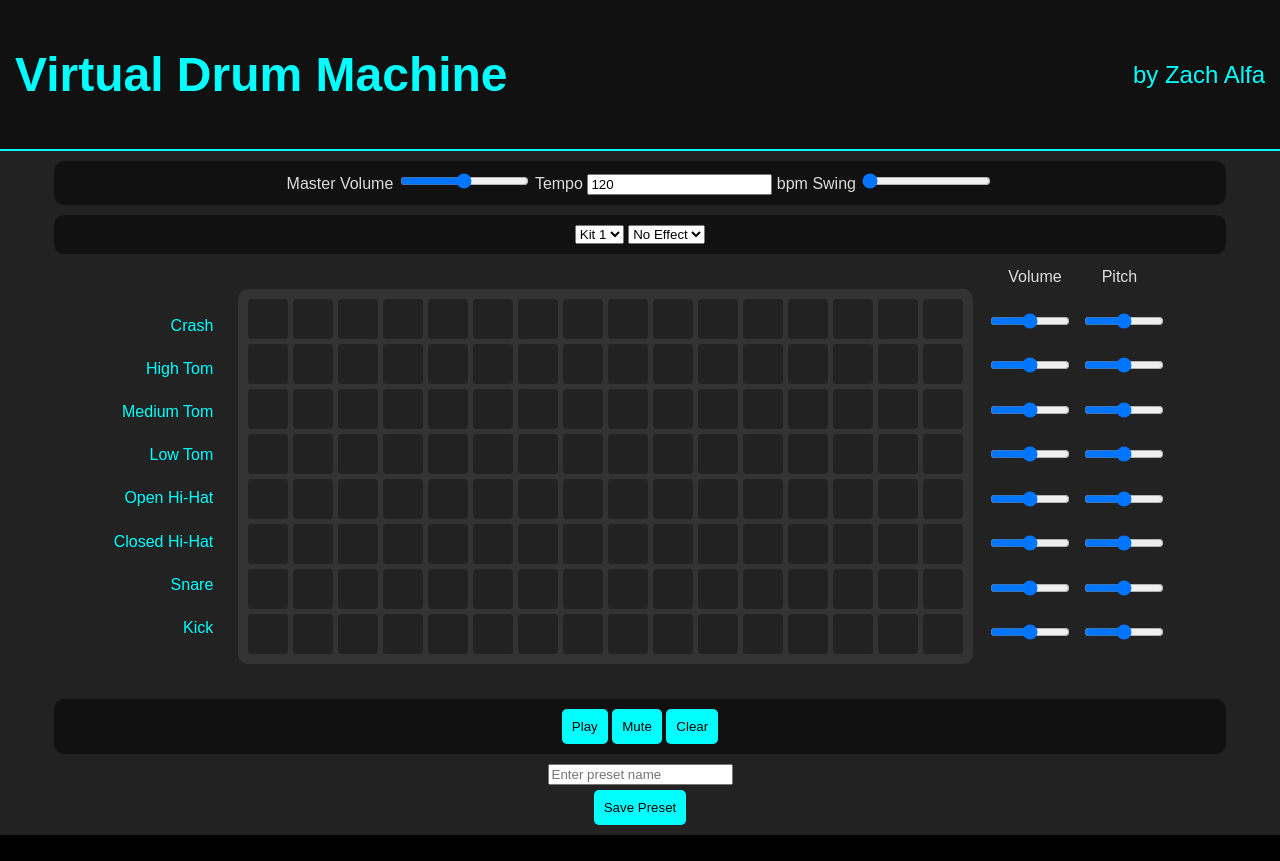
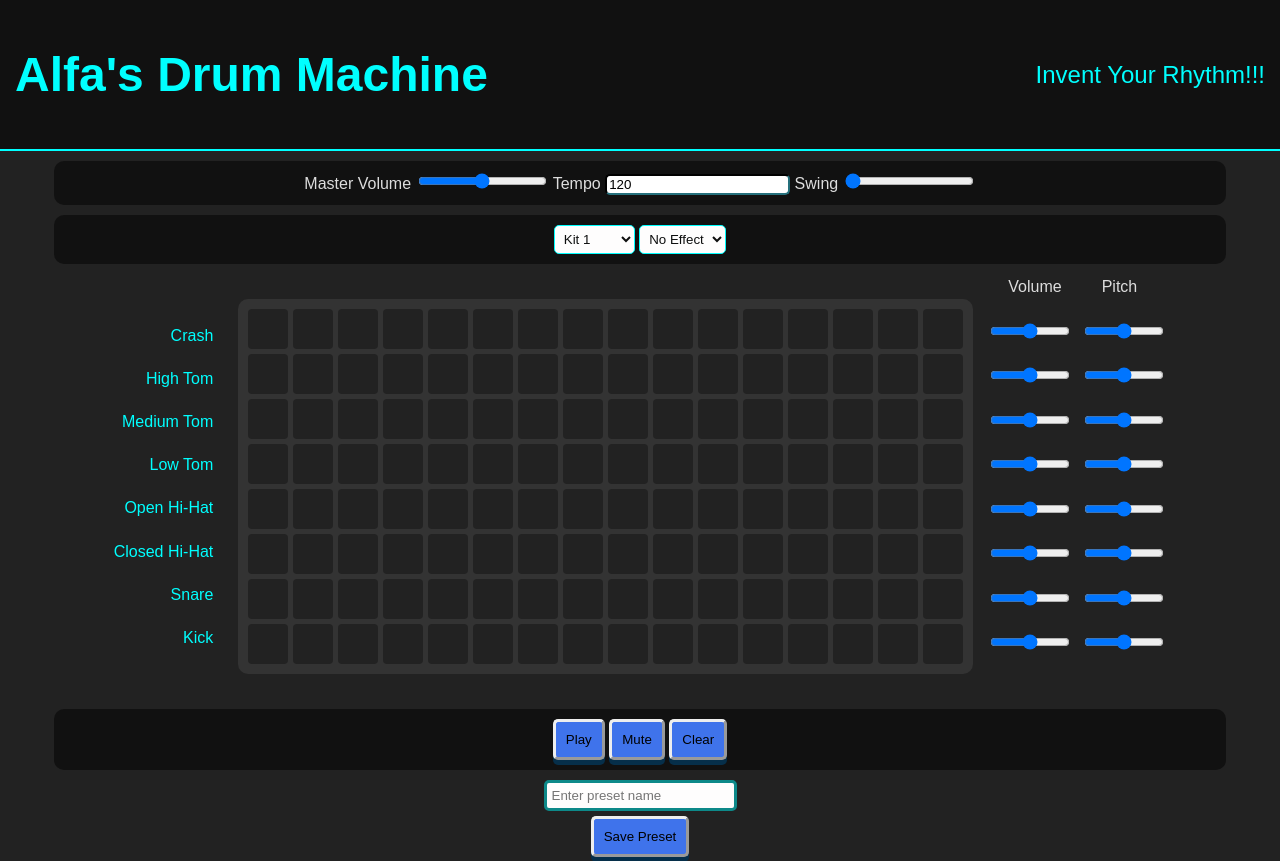
Before and after one commit to Symba-Drumz/Phase-1-Project., a plain HTML site: page index.html in a window 1280 px wide. Shown: the top 861 px of the page. Drawn offline with Linux system fonts and the light colour scheme; a web font is replaced by a local one.

Commit message:
Adds new font to header and tweaks style.css

```diff
--- a/index.html
+++ b/index.html
@@ -5,18 +5,19 @@
     <meta name="viewport" content="width=device-width, initial-scale=1.0">
     <title>Virtual Drum Machine</title>
     <link rel="stylesheet" href="style.css">
+    <link href="https://fonts.googleapis.com/css2?family=Zen+Dots&display=swap" rel="stylesheet">
 </head>
 <body>
     <header>
-        <h1>Virtual Drum Machine</h1>
-        <p>by Zach Alfa</p>
+        <h1>Alfa's Drum Machine</h1>
+        <p>Invent Your Rhythm!!!</p>
     </header>
 
     <div class="controls">
         <label>Master Volume</label>
         <input type="range" id="master-volume" min="0" max="100" value="50">
         <label>Tempo</label>
-        <input type="number" id="tempo" value="120"> bpm
+        <input type="number" id="tempo" value="120">
         <label>Swing</label>
         <input type="range" id="swing" min="0" max="100" value="0">
     </div>
@@ -25,6 +26,8 @@
         <select id="kit-selector">
             <option>Kit 1</option>
             <option>Kit 2</option>
+            <option>Hip Hop</option>
+            <option>House </option>
         </select>
         <select id="effect-selector">
             <option>No Effect</option>
--- a/style.css
+++ b/style.css
@@ -16,6 +16,8 @@ header {
     color: cyan;
     font-size: 1.5rem;
     border-bottom: 2px solid cyan;
+    font-family: "Zen Dots", sans-serif;
+
 }
 
 .controls, .options, .playback-controls {
@@ -25,6 +27,7 @@ header {
     border-radius: 10px;
     width: 90%;
 }
+
 
 .sequencer {
     display: flex;
@@ -127,13 +130,15 @@ header {
 }
 
 button {
-    background-color: cyan;
+    background-color: rgb(63, 115, 235);
     color: black;
     border: none;
     padding: 10px;
     cursor: pointer;
     transition: background 0.2s;
     border-radius: 5px;
+    border-style: outset;
+    box-shadow: 0px 5px 0px #062f4a;
 }
 
 button:hover {
@@ -146,3 +151,31 @@ button:hover {
     align-items: center;
     gap: 5px;
 }
+input[type="text"] {
+    background: #fefdfd;
+    outline: none;
+    color: cyan;
+    border: 3px solid rgb(13, 137, 137);
+    border-radius: 5px;
+    padding: 5px;
+}
+input[type="number"] {
+    border-color: #0c2428;
+    border-radius: 5px;
+}
+#kit-selector {
+    background: #fefdfd;
+    outline: none;
+    color: rgb(14, 15, 15);
+    border: 1px solid cyan;
+    border-radius: 5px;
+    padding: 5px;
+}
+#effect-selector {
+    background: #fefdfd;
+    outline: none;
+    color: rgb(14, 15, 15);
+    border: 1px solid cyan;
+    border-radius: 5px;
+    padding: 5px;
+}
```
